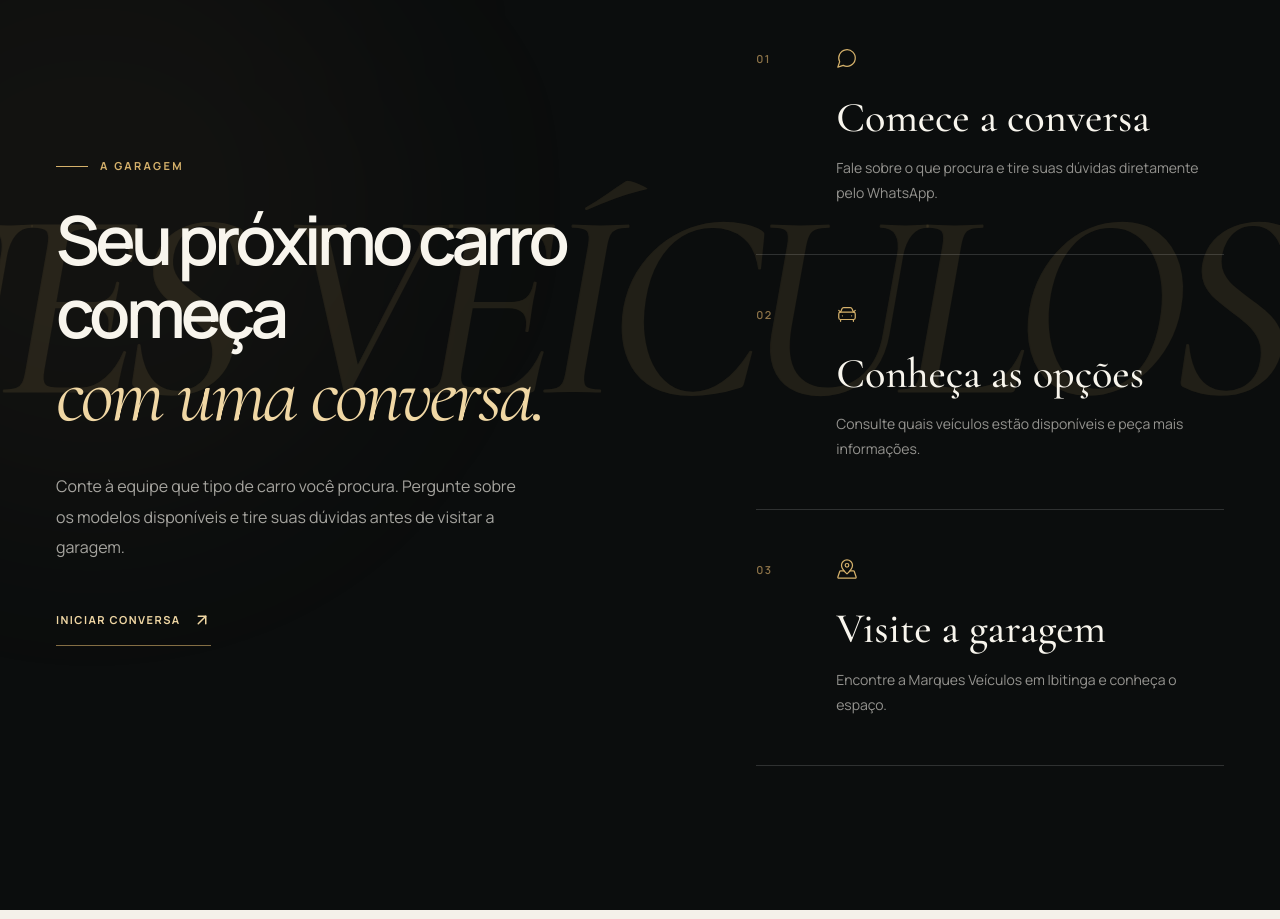
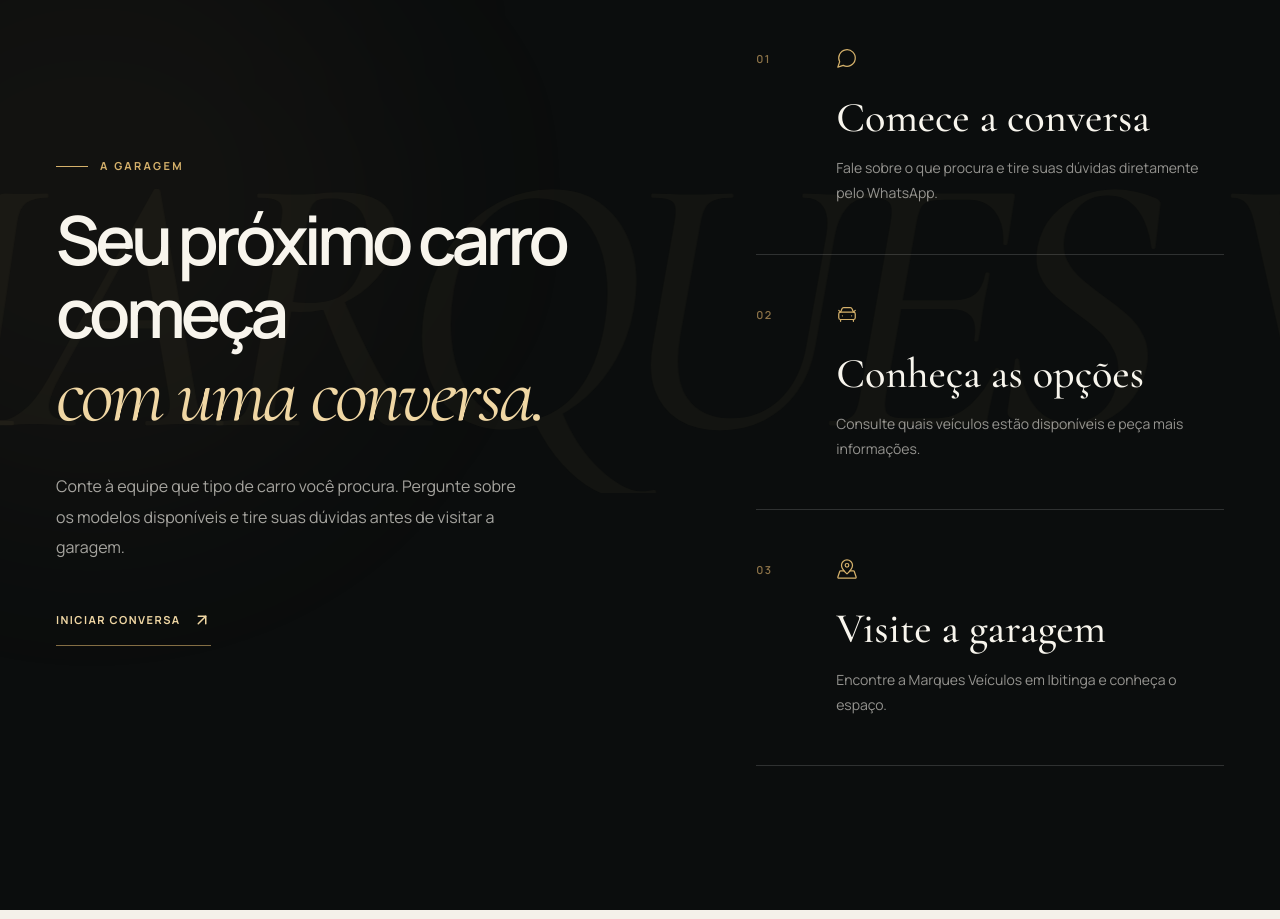
Before and after one commit to leticiazooe/landing-page-marques-veiculos, a React (Vite) app: page / in a window 1280 px wide. Shown: the part 2480-3399 px from the top of the page. Built offline with nearby package versions, Linux system fonts and the light colour scheme.

Commit message:
refine: slow and soften brand watermark; fix SVG logo props for build

```diff
--- a/src/components/BrandStrip.tsx
+++ b/src/components/BrandStrip.tsx
@@ -60,7 +60,7 @@ export function BrandStrip() {
           >
             {brands.map(({ name, Logo }) => (
               <li key={name} className="group flex min-h-29 w-[104px] shrink-0 snap-center flex-col items-center justify-center gap-2.5 px-2 text-center xl:w-auto xl:shrink">
-                <Logo size={61} aria-hidden="true" className="h-[61px] w-[61px] opacity-55 transition-[opacity,transform] duration-500 ease-luxe group-hover:scale-[1.055] group-hover:opacity-95 motion-reduce:transform-none" />
+                <Logo width={61} height={61} aria-hidden="true" className="h-[61px] w-[61px] opacity-55 transition-[opacity,transform] duration-500 ease-luxe group-hover:scale-[1.055] group-hover:opacity-95 motion-reduce:transform-none" />
                 <span className="text-[11px] font-semibold tracking-[.045em] text-ivory/55 transition-colors duration-500 group-hover:text-gold-light">
                   {name}
                 </span>
--- a/src/components/Story.tsx
+++ b/src/components/Story.tsx
@@ -15,7 +15,7 @@ export function Story() {
       <div aria-hidden="true" className="pointer-events-none absolute inset-x-0 top-[43%] -translate-y-1/2 overflow-hidden select-none">
         <div className="marques-marquee-track flex w-max items-center">
           {[0, 1].map(copy => (
-            <div key={copy} className="flex shrink-0 items-center gap-[5vw] whitespace-nowrap pr-[5vw] font-display text-[clamp(120px,21vw,330px)] font-medium italic leading-none tracking-[-.065em] text-gold/[.11]">
+            <div key={copy} className="flex shrink-0 items-center gap-[5vw] whitespace-nowrap pr-[5vw] font-display text-[clamp(180px,29vw,510px)] font-medium italic leading-none tracking-[-.065em] text-gold/[.045]">
               <span>MARQUES VEÍCULOS</span>
               <span>MARQUES VEÍCULOS</span>
             </div>
--- a/src/index.css
+++ b/src/index.css
@@ -23,7 +23,7 @@
 }
 
 .marques-marquee-track {
-  animation: marques-marquee 36s linear infinite;
+  animation: marques-marquee 160s linear infinite;
   will-change: transform;
 }
 
```
